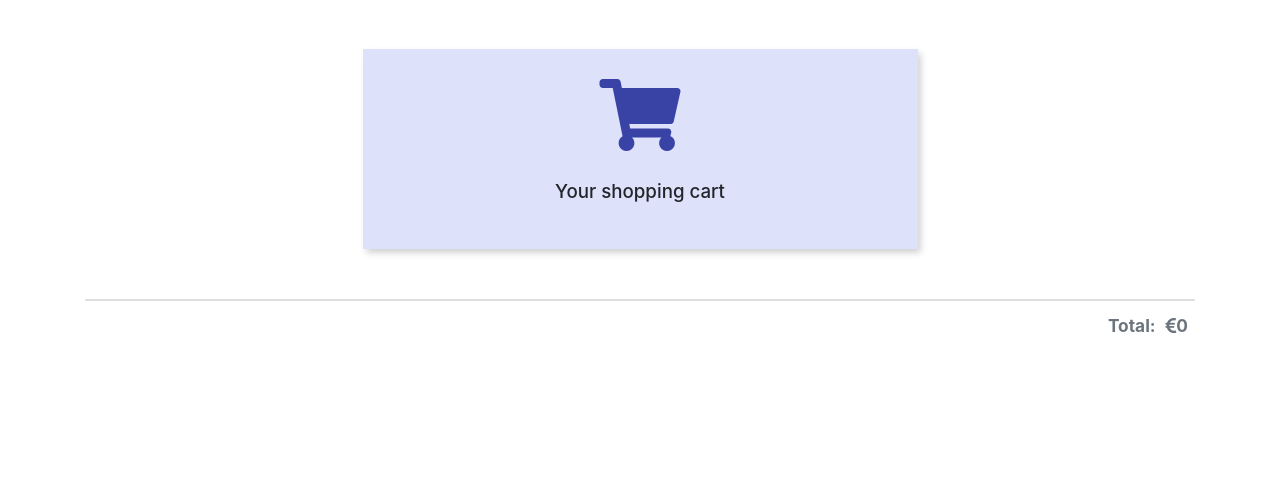
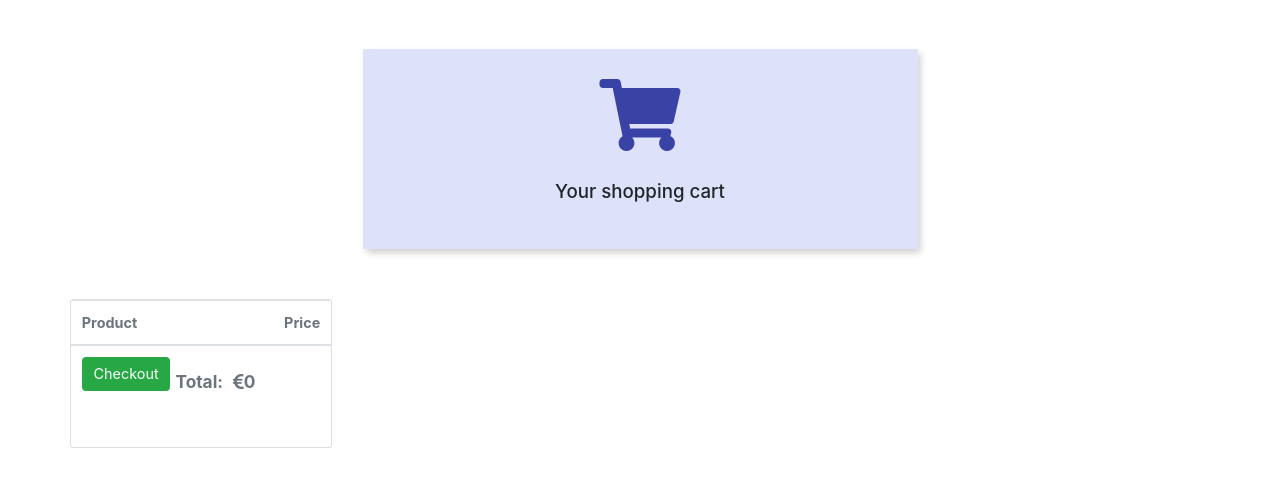
Before and after one commit to luisanegri/issue-tracker, a Django app: page /cart/ in a window 1280 px wide. Shown: the part 51-538 px from the top of the page. Run offline with Django 3.2, Linux system fonts and the light colour scheme; the visitor is signed in with stand-in values (Sample User, id 1); some libraries are stand-ins or nearby versions.

Commit message:
changed layout

```diff
--- a/cart/templates/cart.html
+++ b/cart/templates/cart.html
@@ -1,5 +1,7 @@
 {% extends 'base.html' %} {% load bootstrap4 %} {% block content %}
 
+<div class="row">
+  <div class="col-lg-12">
 <section id="cart-page">
   <header class="cart-header">
     <div class="row">
@@ -9,19 +11,17 @@
       <h2 class="cart-title">Your shopping cart</h2>
     </div>
   </header>
+  <div class="row">
   <div class="card" id="cart-card">
-    {% for item in cart_items %}
-    <form class="form-inline" method="post" action="{% url 'adjust_cart' item.id %}">
-      {% csrf_token %}
-      <table class="table table-hover shopping-cart-wrap">
+    <table class="table table-hover shopping-cart-wrap">
         <thead class="text-muted">
           <tr>
             <th scope="col">Product</th>
-            <th scope="col" width="120">Price</th>
-            <th scope="col" width="120">New Qty</th>
-            <th scope="col" width="200" class="text-right last">Action</th>
+            <th scope="col">Price</th>
           </tr>
         </thead>
+    {% for item in cart_items %}
+      {% csrf_token %}
         <tbody>
           <tr>
             <td>
@@ -42,37 +42,25 @@
             <td>
               <div class="price-wrap">
                 <var class="price">{{ item.issue.price }}</var>
-                <small class="text-muted">(EUR 5.00 each)</small>
               </div>
-              <!-- price-wrap .// -->
-            </td>
-            <td>
-              <div class="form-group">
-                <label for="exampleInputAmount" class="sr-only">New Qty</label>
-                <div class="input-group">
-                  <input name="quantity" type="number" min="0" max="99" class="form-control">
-                </div>
-                <button type="submit" class="btn btn-add" id="btn-mobile">Add</button>
-              </div>
-            </td>
-            <td class="text-right last">
-              <button type="submit" class="btn btn-add">Add</button>
-              <a href="{% url 'checkout' %}" class="btn btn-success" role="button">Checkout</a>
             </td>
           </tr>
           {% endfor %}
+          <tr>
+          <td>
+              <div class="row text-muted" id="total-checkout">
+                <p class="total">Total:</p>
+                <p class="total-price"><i class="fas fa-euro-sign"></i>{{ total }}</p>
+              </div>
+              <a href="{% url 'checkout' %}" class="btn btn-success" id="btn-checkout" role="button">Checkout</a>
+          </td>
+        </tr>
         </tbody>
       </table>
-    </form>
-
   </div>
-  <!-- card.// -->
-  <div class="row text-muted" id="total-checkout">
-    <p class="total">Total:</p>
-    <p class="total-price"><i class="fas fa-euro-sign"></i>{{ total }}</p>
   </div>
-  <a href="#" role="button btn-success" id="btn-mob-checkout">Checkout</a>
 </section>
-
+</div>
+</div>
 
 {% endblock %}
```
